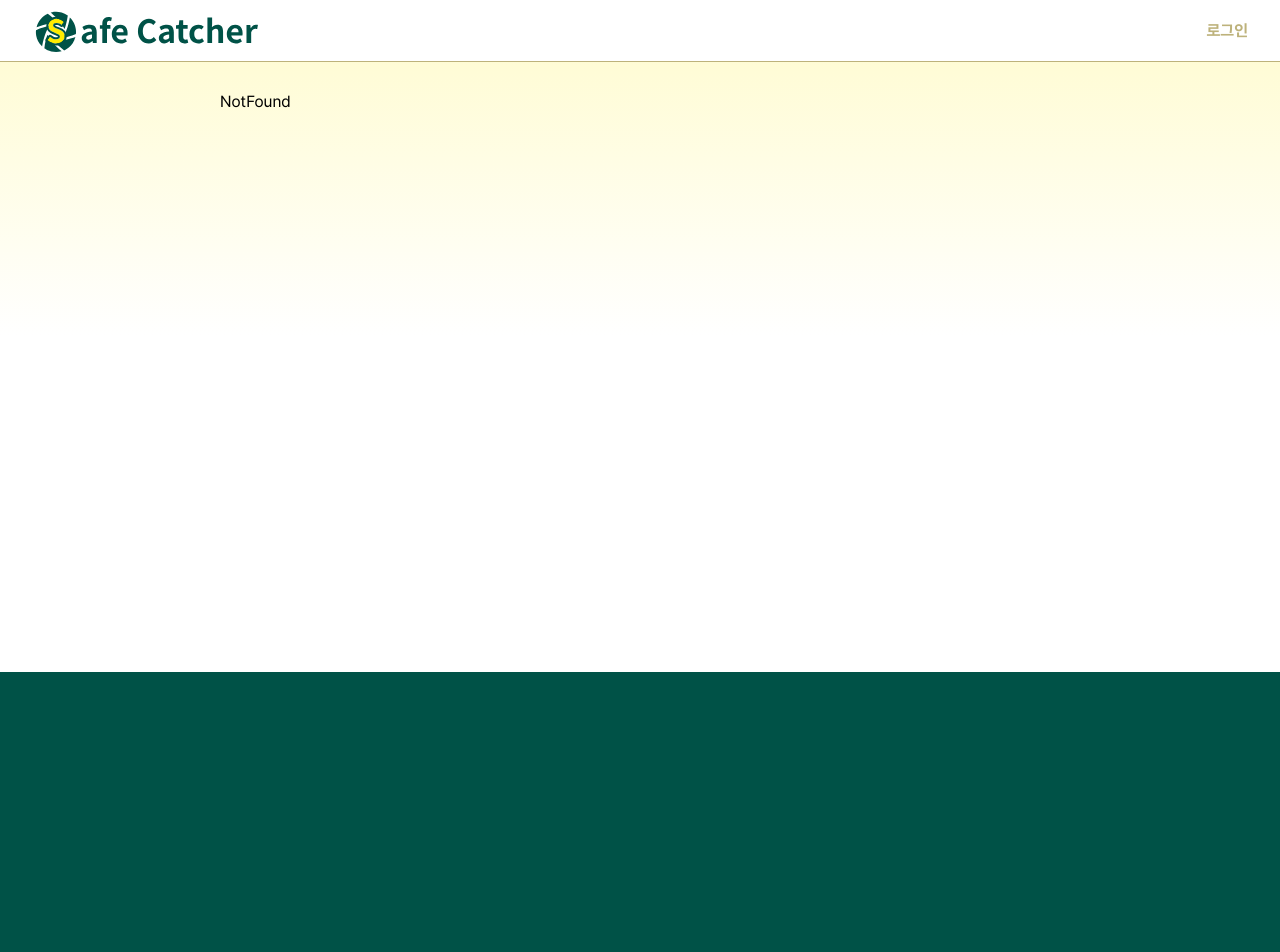
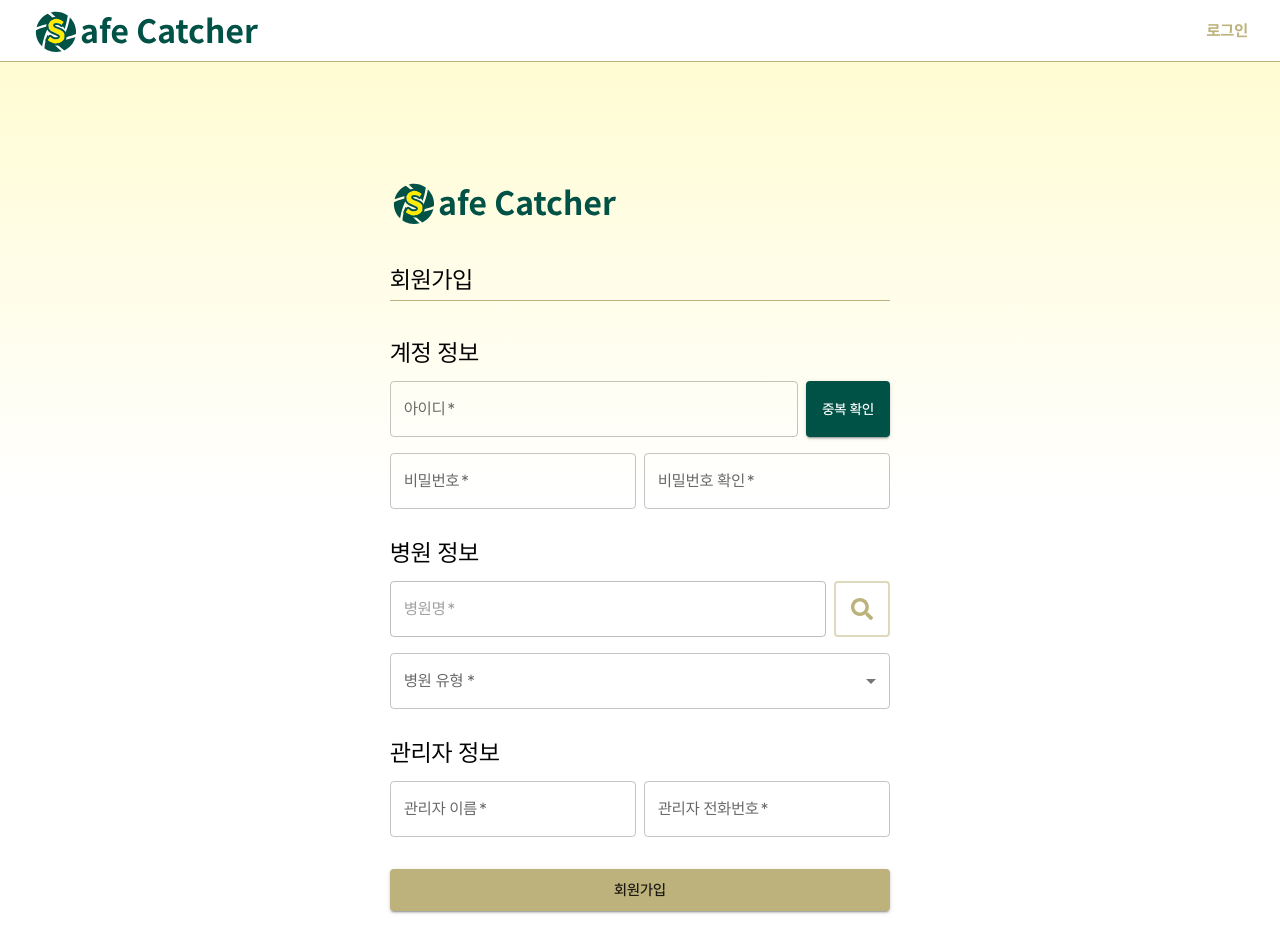
Before and after one commit to Effective-2024/Effective-Detector-FE, a React (Create React App) app: page /sign-up in a window 1280 px wide. Shown: the top 952 px of the page. Before the commit the page ends 800 px from the top, so only its background shows below. Built offline with nearby package versions, Linux system fonts and the light colour scheme.

Commit message:
feat: 회원가입 페이지 UI 구현

```diff
--- /dev/null
+++ b/src/pages/SignUp/SignUp.tsx
@@ -0,0 +1,148 @@
+import { useNavigate } from 'react-router-dom';
+import { ReactComponent as Logo } from '@assets/logo/logo.svg';
+import {
+  Box,
+  Button,
+  FormControl,
+  InputLabel,
+  MenuItem,
+  Select,
+  TextField,
+} from '@mui/material';
+import { FaSearch } from 'react-icons/fa';
+import { useState } from 'react';
+
+const SignUp = () => {
+  const navigate = useNavigate();
+  const [hospitalType, setHospitalType] = useState<string>('');
+  const [isDuplicationId, setIsDuplicationId] = useState<boolean | null>(null);
+  return (
+    <div className="max-w-sign mx-auto w-full">
+      <div className="my-[88px] flex flex-col gap-6">
+        <Logo />
+        <Box className="py-4">
+          <div>
+            <p className="text-xl">회원가입</p>
+          </div>
+          <div className="mt-2 border-b border-comment" />
+        </Box>
+        <div className="flex flex-col gap-8">
+          <div className="flex flex-col gap-4">
+            <p className="text-xl">계정 정보</p>
+            <div className="flex gap-2">
+              <TextField
+                type="text"
+                label="아이디"
+                className="flex-grow"
+                error={isDuplicationId === true}
+                helperText={
+                  isDuplicationId !== null &&
+                  (isDuplicationId
+                    ? `이미 존재하는 아이디입니다.`
+                    : '사용가능한 아이디입니다.')
+                }
+                FormHelperTextProps={{ sx: { color: 'success.main' } }}
+                required
+              />
+              <Button
+                type="button"
+                color="secondary"
+                variant="contained"
+                onClick={() => {
+                  //TODO - 중복체크 API 연결
+                  setIsDuplicationId(true);
+                }}
+                className="h-[56px]"
+              >
+                중복 확인
+              </Button>
+            </div>
+            <div className="flex gap-2">
+              <TextField
+                type="password"
+                label="비밀번호"
+                className="flex-grow"
+                required
+              />
+              <TextField
+                type="password"
+                label="비밀번호 확인"
+                className="flex-grow"
+                required
+              />
+            </div>
+          </div>
+          <div className="flex flex-col gap-4">
+            <p className="text-xl">병원 정보</p>
+            <div className="flex gap-2">
+              <TextField
+                type="text"
+                label="병원명"
+                className="flex-grow"
+                disabled={true}
+                required
+              />
+              <Button
+                type="button"
+                color="primary"
+                variant="outlined"
+                className="!min-w-[56px] max-w-[56px] !border-2"
+              >
+                <FaSearch className="h-9 w-9" />
+              </Button>
+            </div>
+            <FormControl className="flex">
+              <InputLabel id="hospital-type-label">병원 유형 *</InputLabel>
+              <Select
+                labelId="hospital-type-label"
+                label="병원 유형 *"
+                className="flex-grow"
+                value={hospitalType}
+                onChange={(e) => setHospitalType(e.target.value)}
+                required
+              >
+                <MenuItem value={10}>Ten</MenuItem>
+                <MenuItem value={20}>Twenty</MenuItem>
+                <MenuItem value={30}>Thirty</MenuItem>
+              </Select>
+            </FormControl>
+          </div>
+          <div className="flex flex-col gap-4">
+            <p className="text-xl">관리자 정보</p>
+            <div className="flex gap-2">
+              <TextField
+                type="text"
+                label="관리자 이름"
+                className="flex-grow"
+                required
+              />
+              <TextField
+                type="text"
+                label="관리자 전화번호"
+                className="flex-grow"
+                required
+              />
+            </div>
+          </div>
+          <div className="flex flex-col">
+            <Button
+              type="submit"
+              variant="contained"
+              size="large"
+              onClick={() => {
+                //TODO - 회원가입 API 연결
+                setTimeout(() => {
+                  navigate('/');
+                }, 0);
+              }}
+            >
+              회원가입
+            </Button>
+          </div>
+        </div>
+      </div>
+    </div>
+  );
+};
+
+export default SignUp;
--- a/src/router/useMainRouter.tsx
+++ b/src/router/useMainRouter.tsx
@@ -3,6 +3,7 @@ import Home from '@pages/Home/Home';
 import Login from '@pages/Login/Login';
 import NotFound from '@pages/NotFound/NotFound';
 import Layout from '@components/Layout/Layout';
+import SignUp from '@pages/SignUp/SignUp';
 
 const useMainRouter = () =>
   useRoutes([
@@ -13,6 +14,7 @@ const useMainRouter = () =>
         { index: true, element: <Home /> },
         { path: '*', element: <NotFound /> },
         { path: 'login', element: <Login /> },
+        { path: 'sign-up', element: <SignUp /> },
       ],
     },
   ]);
```
